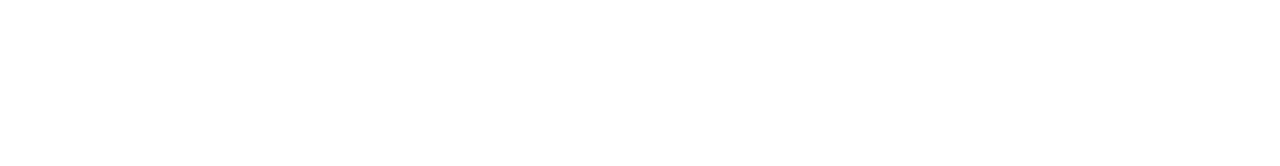
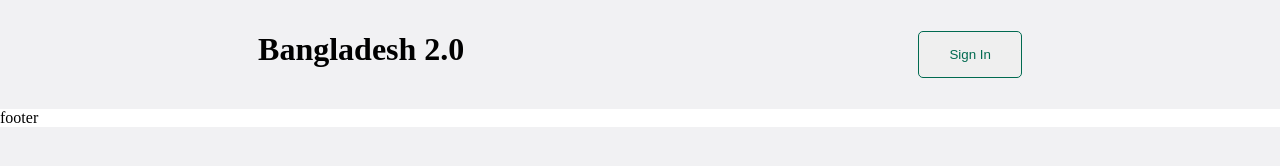
Before and after one commit to UlfathAraIslam/new-bangladesh, a plain HTML site: page index.html in a window 1280 px wide. Drawn offline with Linux system fonts and the light colour scheme.

Commit message:
nav is done

```diff
--- a/index.html
+++ b/index.html
@@ -1,15 +1,19 @@
 <!DOCTYPE html>
 <html lang="en">
   <head>
-    <meta charset="UTF-8">
-    <meta name="viewport" content="width=device-width, initial-scale=1.0">
-    <link rel="stylesheet" href="styles/index.css">
+    <meta charset="UTF-8" />
+    <meta name="viewport" content="width=device-width, initial-scale=1.0" />
+    <link rel="stylesheet" href="styles/index.css" />
     <title>New Bangladesh</title>
   </head>
   <body>
     <!-- header -->
     <header>
       <!-- nav -->
+      <div class="nav">
+        <h4 class="logo">Bangladesh 2.0</h4>
+        <button class="sign-in">Sign In</button>
+      </div>
       <!-- banner -->
     </header>
     <main>
@@ -21,7 +25,6 @@
       <!-- donate today -->
       <!-- newsletter -->
     </main>
-    <footer>
-    </footer>
+    <footer class="footer">footer</footer>
   </body>
 </html>
--- a/styles/index.css
+++ b/styles/index.css
@@ -78,11 +78,28 @@
     margin: 0;
     padding: 0;
   }
-  header,main{
+  body{
+    background-color: #F1F1F3;
+  }
+  /* nav */
+  .nav{
+    display: flex;
+    justify-content: space-around;
+    padding: 31px;
+  }
+  .logo{
+    font-size: 32px;
+  }
+  .sign-in{
+    color: #006A50;
+    border: 1px solid #006A50;
+    padding: 15px 30px;
+    border-radius: 5px;
+  }
+  .banner,main{
     max-width: 1280px;
     margin: 0 auto;
-    background-color: #F1F1F3;
   }
-footer{
+  footer{
   background: #FFFFFF;
-}
+  }
```
Lines whose indentation alone changed are shown as unchanged.
